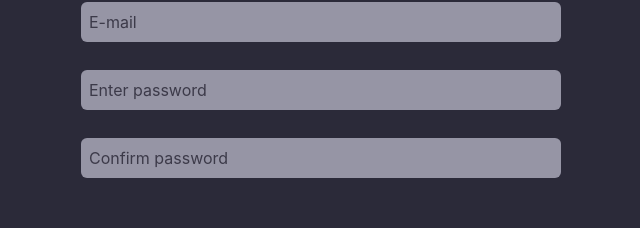
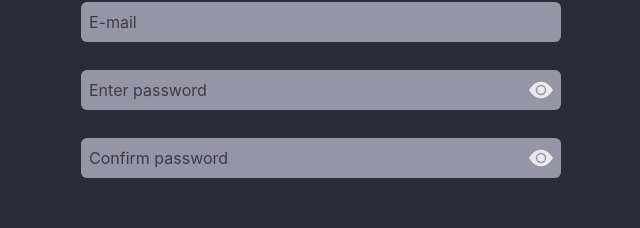
Before and after one commit to Rydeef/chat-front, a React (Create React App) app: page /register in a window 1280 px wide. Shown: the part 367-595 px from the top of the page, without its empty margins (319-959 px from the left). Built offline with nearby package versions, Linux system fonts and the light colour scheme.

Commit message:
added type password for input register

```diff
--- a/src/pages/Register.tsx
+++ b/src/pages/Register.tsx
@@ -62,8 +62,12 @@ const Register = () => {
           </div>
           <Input name='userName' placeholder='Login' />
           <Input name='email' placeholder='E-mail' />
-          <Input name='password' placeholder='Enter password' />
-          <Input name='confirmPassword' placeholder='Confirm password' />
+          <Input type='password' name='password' placeholder='Enter password' />
+          <Input
+            type='password'
+            name='confirmPassword'
+            placeholder='Confirm password'
+          />
           <div className='flex w-full mt-9'>
             <Button
               type='submit'
```
